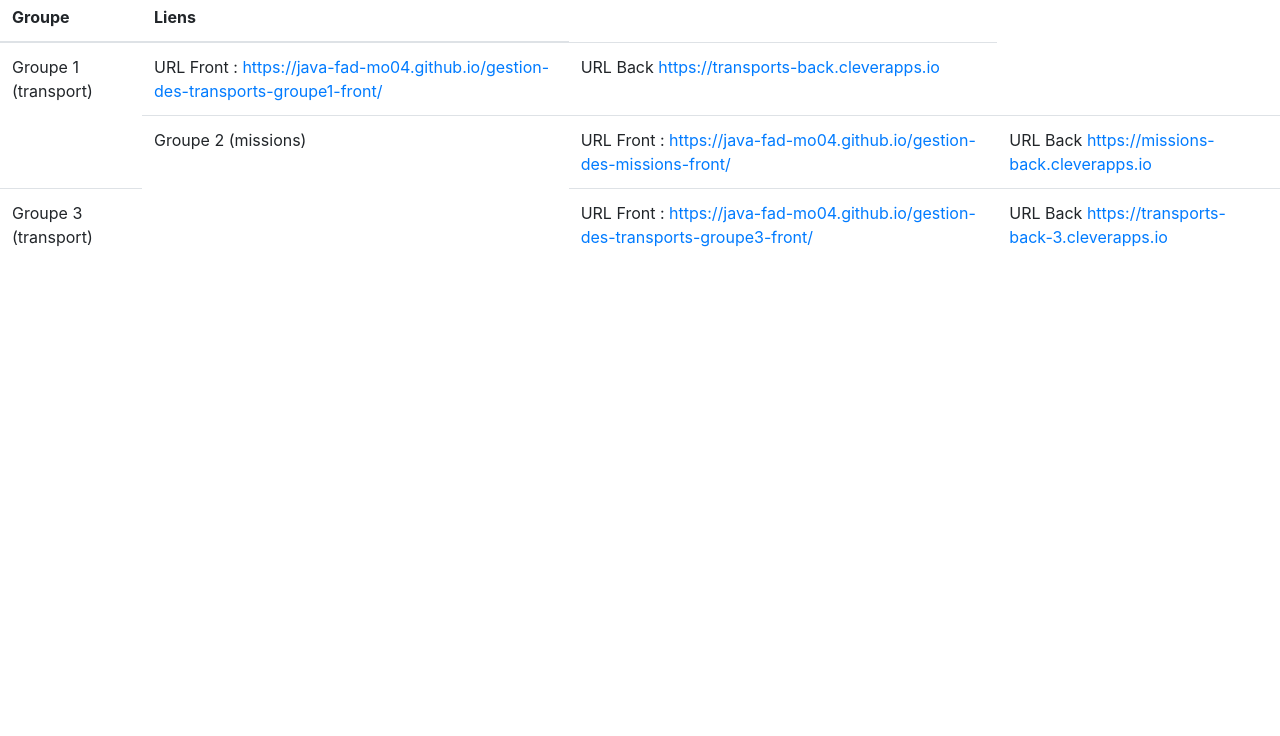
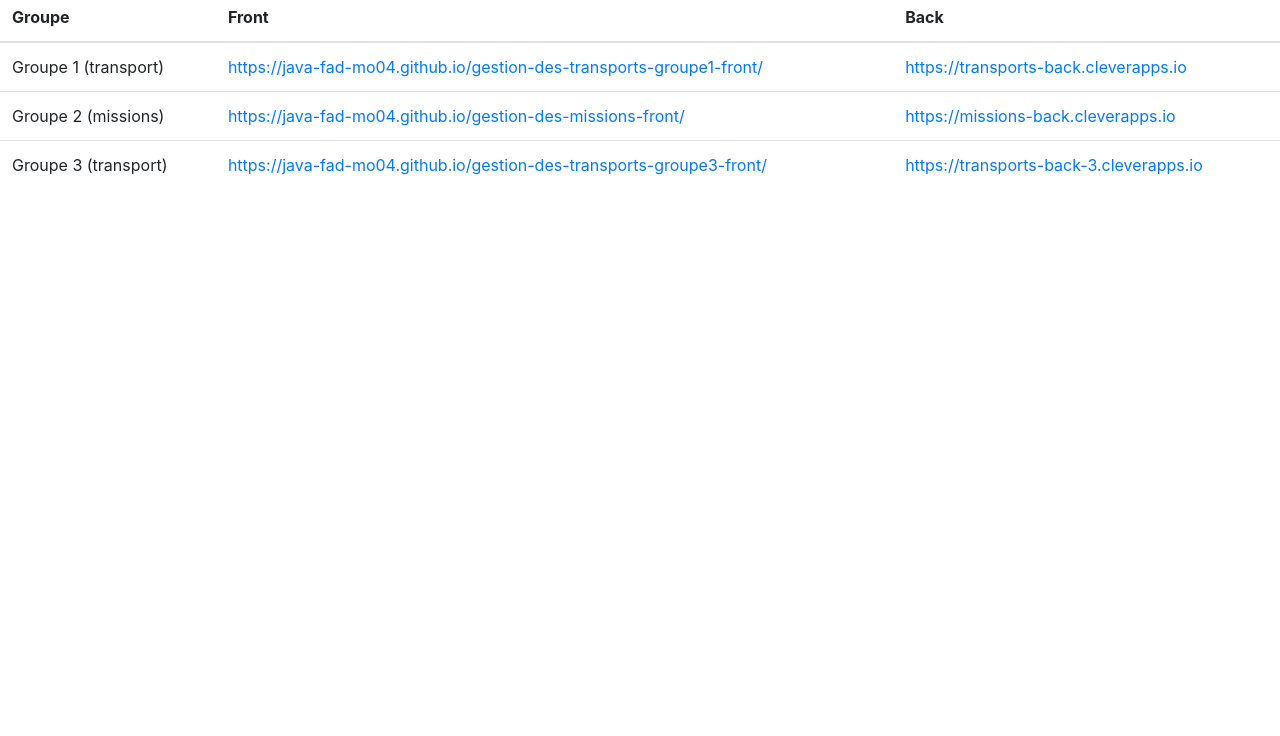
Before and after one commit to java-fad-mo04/overview, a plain HTML site: page index.html in a window 1280 px wide. Shown: the part 64-800 px from the top of the page. Drawn offline with nearby package versions, Linux system fonts and the light colour scheme.

Commit message:
Update index.html

```diff
--- a/index.html
+++ b/index.html
@@ -14,25 +14,26 @@
         <thead>
             <tr>
                 <th>Groupe</th>
-                <th>Liens</th>
+                <th>Front</th>
+                <th>Back</th>
             </tr>
         </thead>
         <tbody>
             <tr>
-                <td rowspan="2">Groupe 1 (transport)</td>
-                <td>URL Front : <a href="https://java-fad-mo04.github.io/gestion-des-transports-groupe1-front/">https://java-fad-mo04.github.io/gestion-des-transports-groupe1-front/</a></td>
-                <td>URL Back <a href="https://transports-back.cleverapps.io/">https://transports-back.cleverapps.io</a></td>
+                <td>Groupe 1 (transport)</td>
+                <td><a href="https://java-fad-mo04.github.io/gestion-des-transports-groupe1-front/">https://java-fad-mo04.github.io/gestion-des-transports-groupe1-front/</a></td>
+                <td><a href="https://transports-back.cleverapps.io/">https://transports-back.cleverapps.io</a></td>
             </tr>
              <tr>
-                <td rowspan="2">Groupe 2 (missions)</td>
-                <td>URL Front : <a href="https://java-fad-mo04.github.io/gestion-des-missions-front/">https://java-fad-mo04.github.io/gestion-des-missions-front/</a></td>
-                <td>URL Back <a href="https://missions-back.cleverapps.io">https://missions-back.cleverapps.io</a></td>
+                <td>Groupe 2 (missions)</td>
+                <td><a href="https://java-fad-mo04.github.io/gestion-des-missions-front/">https://java-fad-mo04.github.io/gestion-des-missions-front/</a></td>
+                <td><a href="https://missions-back.cleverapps.io">https://missions-back.cleverapps.io</a></td>
             </tr>
 
              <tr>
-                <td rowspan="2">Groupe 3 (transport)</td>
-                <td>URL Front : <a href="https://java-fad-mo04.github.io/gestion-des-transports-groupe3-front/">https://java-fad-mo04.github.io/gestion-des-transports-groupe3-front/</a></td>
-                <td>URL Back <a href=https://transports-back-3.cleverapps.io">https://transports-back-3.cleverapps.io</a></td>
+                <td>Groupe 3 (transport)</td>
+                <td><a href="https://java-fad-mo04.github.io/gestion-des-transports-groupe3-front/">https://java-fad-mo04.github.io/gestion-des-transports-groupe3-front/</a></td>
+                <td><a href=https://transports-back-3.cleverapps.io">https://transports-back-3.cleverapps.io</a></td>
             </tr>
 
         </tbody>
```
